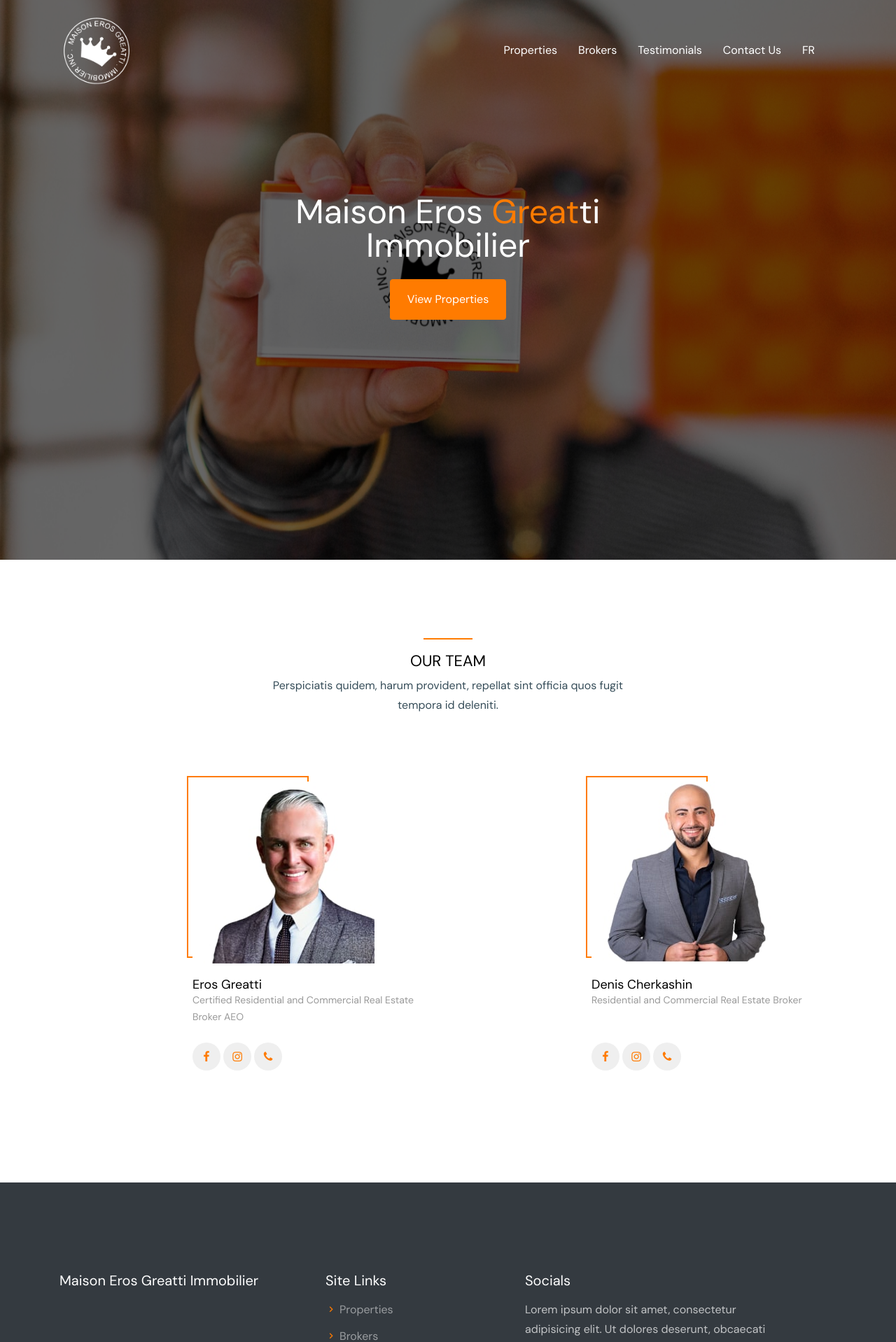
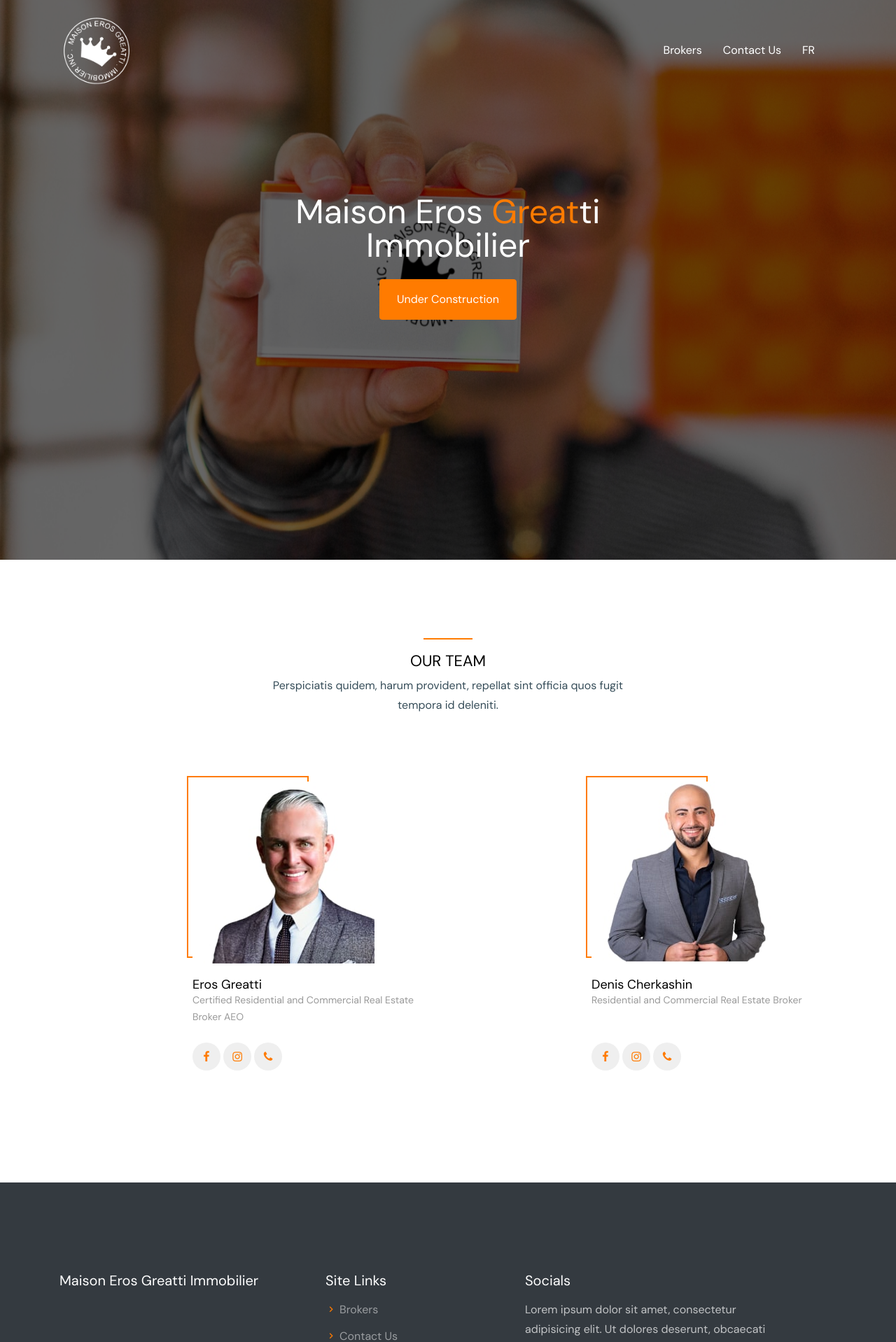
Before and after one commit to stamandf/megii, a React (Create React App) app: page / in a window 1280 px wide. Shown: the top 1918 px of the page at 70% size. Built offline with nearby package versions, Linux system fonts and the light colour scheme.

Commit message:
Comment out menu items. Add toggle message to Home button.

```diff
--- a/src/layouts/Footer/Footer.jsx
+++ b/src/layouts/Footer/Footer.jsx
@@ -11,10 +11,10 @@
               <div className="col-md-3">
                 <h3 className="text-white h5 mb-3">Site Links</h3>
                 <ul className="list-unstyled menu-arrow">
-                  <li><a href="#">Properties</a></li>
-                  <li><a href="#">Brokers</a></li>
-                  <li><a href="#">Testimonials</a></li>
-                  <li><a href="#">Contact Us</a></li>
+                  {/* <li><a href="#">Properties</a></li> */}
+                  <li><a href="#brokers">Brokers</a></li>
+                  {/* <li><a href="#">Testimonials</a></li> */}
+                  <li><a href="#brokers">Contact Us</a></li>
                 </ul>
               </div>
               <div className="col-md-4">
--- a/src/layouts/Header/Header.jsx
+++ b/src/layouts/Header/Header.jsx
@@ -8,6 +8,7 @@
     console.log('Clicked!');
     setMobileMenu(!isOpen);
   }
+
     return (
       <div className={isOpen ? "site-wrap offcanvas-menu active" : "site-wrap"} id="home-section">
         <div className="site-mobile-menu site-navbar-target">
@@ -18,10 +19,10 @@
           </div>
           <div className="site-mobile-menu-body">
             <ul className="site-nav-wrap">
-              <li className="nav-item"><a href="property.html" className="nav-link">Properties</a></li>
-              <li className="nav-item"><a href="agents.html" className="nav-link">Brokers</a></li>
-              <li className="nav-item"><a href="about.html" className="nav-link">Testimonials</a></li>
-              <li className="nav-item"><a href="contact.html" className="nav-link">Contact Us</a></li>
+              {/* <li className="nav-item"><a href="property.html" className="nav-link">Properties</a></li> */}
+              <li className="nav-item"><a href="#brokers" className="nav-link" onClick={toggleMenu}>Brokers</a></li>
+              {/* <li className="nav-item"><a href="about.html" className="nav-link">Testimonials</a></li> */}
+              <li className="nav-item"><a href="#brokers" className="nav-link" onClick={toggleMenu}>Contact Us</a></li>
               <li className="nav-item"><a href="#" className="nav-link">FR</a></li>
             </ul>
           </div>
@@ -38,11 +39,11 @@
                 <span className="d-inline-block d-lg-none"><a href="#" className="text-white site-menu-toggle js-menu-toggle py-5 text-white" onClick={toggleMenu}><span className="icon-menu h3 text-white"></span></a></span>
                 <nav className="navbar navbar-expand-lg site-navigation text-right ml-auto d-none d-lg-block" role="navigation">
                 <div className="navbar-collapse collapse" id="navbarSupportedContent">
-                  <ul className="navbar-nav site-menu main-menu js-clone-nav ml-auto ">
-                    <li className="nav-item"><a href="property.html" className="nav-link">Properties</a></li>
-                    <li className="nav-item"><a href="agents.html" className="nav-link">Brokers</a></li>
-                    <li className="nav-item"><a href="about.html" className="nav-link">Testimonials</a></li>
-                    <li className="nav-item"><a href="contact.html" className="nav-link">Contact Us</a></li>
+                  <ul className="navbar-nav site-menu main-menu js-clone-nav ml-auto" >
+                    {/* <li className="nav-item"><a href="property.html" className="nav-link">Properties</a></li> */}
+                    <li className="nav-item"><a href="#brokers" className="nav-link">Brokers</a></li>
+                    {/* <li className="nav-item"><a href="about.html" className="nav-link">Testimonials</a></li> */}
+                    <li className="nav-item"><a href="#brokers" className="nav-link">Contact Us</a></li>
                     <li className="nav-item"><a href="#" className="nav-link">FR</a></li>
                   </ul>
                 </div>
--- a/src/layouts/MainCover/MainCover.jsx
+++ b/src/layouts/MainCover/MainCover.jsx
@@ -1,7 +1,13 @@
-import React from 'react';
+import React, { useState } from 'react';
 import './MainCover.scss';
 
-function mainCover() {
+function MainCover() {
+  const [buttonPressed, setButton] = useState(false);
+
+  const toggleButton = () => {
+    setButton(!buttonPressed);
+  }
+
     return (
 
         <div className="ftco-blocks-cover-1">
@@ -12,7 +18,8 @@
               <div className="col-md-7">
                 <h1 className="mb-4 text-white">Maison Eros <span className="text-primary">Great</span>ti <br/> Immobilier</h1>
                 <div className="d-flex media-38289 justify-content-around mb-5">
-                  <p><a href="#" className="btn btn-primary text-white px-4 py-3">View Properties</a></p>
+                  <p><a href="#" className="btn btn-primary text-white px-4 py-3"onClick={toggleButton}>{buttonPressed ? "Stay Tuned!" : "Under Construction"}</a></p>
+                  {/* <p><a href="#" className="btn btn-primary text-white px-4 py-3">View Properties</a></p> */}
                 </div>
               </div>
             </div>
@@ -33,4 +40,4 @@
     );
 }
 
-export default mainCover;
+export default MainCover;
--- a/src/layouts/OurTeam/OurTeam.jsx
+++ b/src/layouts/OurTeam/OurTeam.jsx
@@ -22,7 +22,7 @@
         return finalResult;
     }
     return (
-        <section className="site-section">
+        <section className="site-section" id="brokers">
             <div className="container justify-content-center">
                 <div className="row justify-content-center mb-5">
                     <div className="col-md-6 text-center">
```
